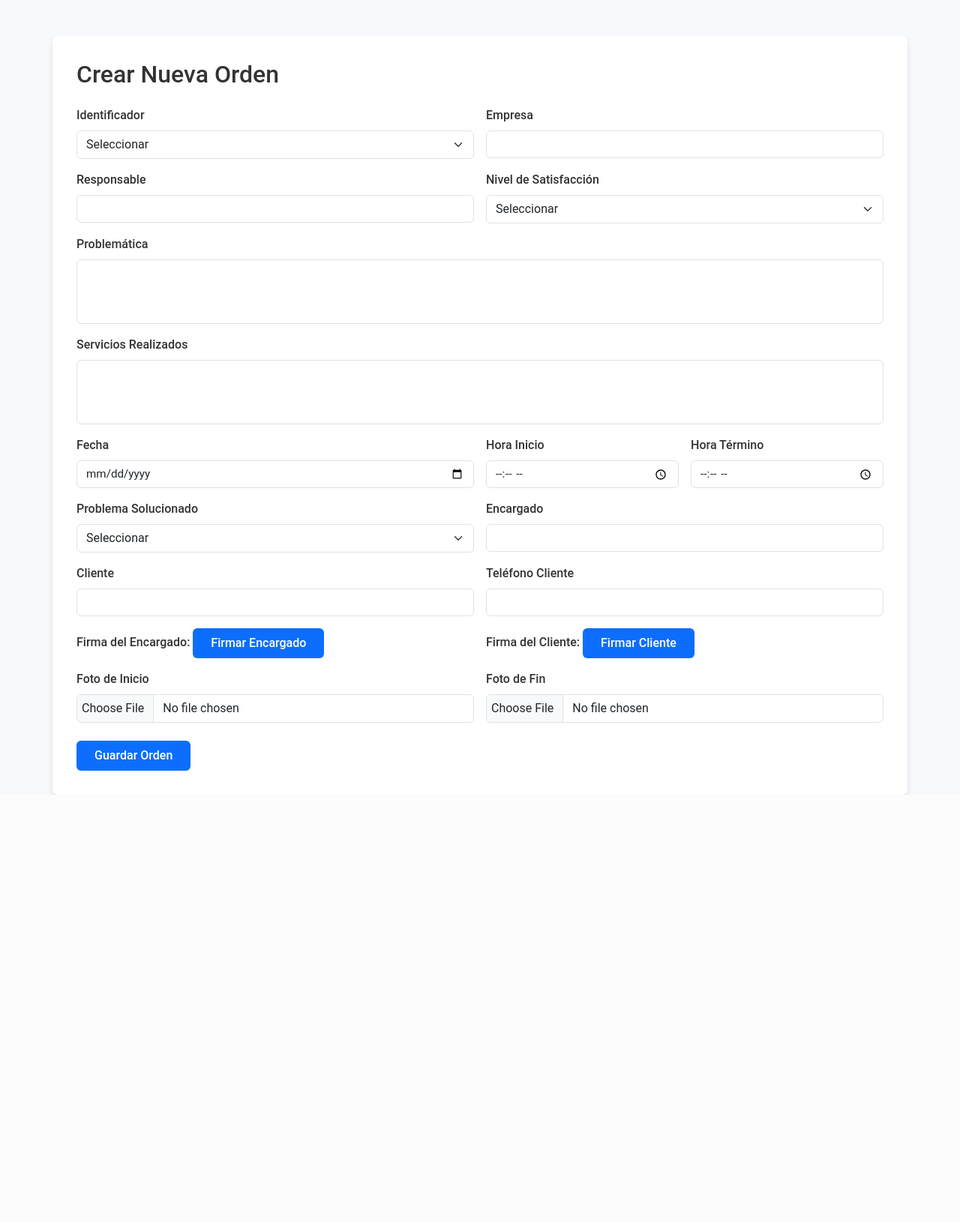
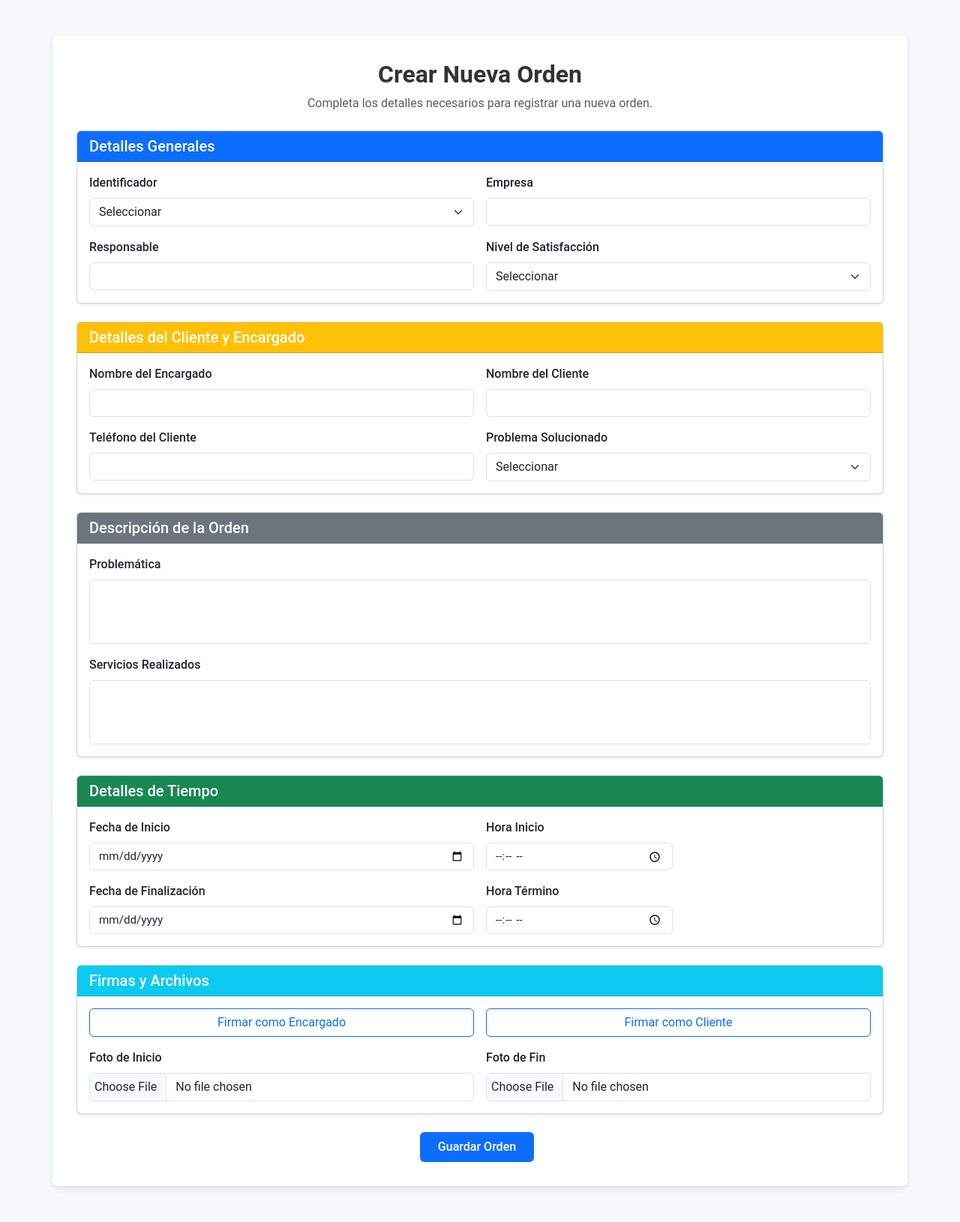
Before and after one commit to AngelPerez10/Gestion, a Django app: page /from_user/ in a window 1280 px wide. Shown: the whole page at 75% size. Before the commit the page ends 1060 px from the top, so only its background shows below. Run offline with Django 5.2, Linux system fonts and the light colour scheme.

Commit message:
Funcion del pdf
Se creo la funcion del pdf y el funcionalidad de formulario para el usuario

```diff
--- a/ordenes_servicios/DigitalFlow/forms.py
+++ b/ordenes_servicios/DigitalFlow/forms.py
@@ -7,11 +7,11 @@ class OrdenForm(forms.ModelForm):
     class Meta:
         model = Orden
         fields = [
-            'identificador', 'empresa', 'responsable', 'problematica',
-            'servicios_realizados', 'fecha_inicio', 'hora_inicio',
-            'fecha_finalizacion', 'hora_termino', 'nivel_satisfaccion',
-            'problema_solucionado', 'nombre_encargado', 'nombre_cliente',
-            'telefono_cliente', 'foto_inicio', 'foto_fin', 'firma_encargado', 'firma_cliente'
+            'identificador', 'empresa', 'responsable', 'nivel_satisfaccion',
+            'nombre_encargado', 'nombre_cliente', 'telefono_cliente',
+            'problema_solucionado', 'problematica', 'servicios_realizados',
+            'fecha_inicio', 'hora_inicio', 'fecha_finalizacion', 'hora_termino',
+            'foto_inicio', 'foto_fin'
         ]
         widgets = {
             'fecha_inicio': forms.DateInput(attrs={'type': 'date'}),
--- a/ordenes_servicios/DigitalFlow/static/js/digital_signature.js
+++ b/ordenes_servicios/DigitalFlow/static/js/digital_signature.js
@@ -1,3 +1,6 @@
+//Archivo: js/digital_signature.js
+//Archivo para la funcionalidad de las firmas digitales en las órdenes de servicio
+
 window.onload = function () {
     const encargadoCanvas = document.getElementById('firma_encargado_canvas');
     const clienteCanvas = document.getElementById('firma_cliente_canvas');
@@ -71,6 +74,8 @@ window.onload = function () {
         }
     }
 
+
+
     // Eventos para el lienzo del encargado
     encargadoCanvas.addEventListener('mousedown', (e) => {
         drawingEncargado = startDrawing(encargadoCtx, encargadoCanvas, e);
@@ -138,32 +143,4 @@ window.onload = function () {
         localStorage.removeItem('firma_cliente'); // Borrar firma almacenada
     });
 
-    // Convertir firmas a imágenes antes de enviar
-    document.querySelector('form').addEventListener('submit', function (e) {
-        e.preventDefault(); // Prevenir el envío del formulario para evitar recarga de página
-
-        // Obtener las imágenes en formato base64
-        const encargadoSignature = encargadoCanvas.toDataURL();
-        const clienteSignature = clienteCanvas.toDataURL();
-
-        // Guardar las firmas en localStorage
-        localStorage.setItem('firma_encargado', encargadoSignature);
-        localStorage.setItem('firma_cliente', clienteSignature);
-
-        // Crear campos ocultos en el formulario para enviar las imágenes
-        const encargadoInput = document.createElement('input');
-        encargadoInput.type = 'hidden';
-        encargadoInput.name = 'firma_encargado';
-        encargadoInput.value = encargadoSignature;
-        this.appendChild(encargadoInput);
-
-        const clienteInput = document.createElement('input');
-        clienteInput.type = 'hidden';
-        clienteInput.name = 'firma_cliente';
-        clienteInput.value = clienteSignature;
-        this.appendChild(clienteInput);
-
-        // Enviar el formulario
-        this.submit();
-    });
 };
--- a/ordenes_servicios/DigitalFlow/templates/from_user.html
+++ b/ordenes_servicios/DigitalFlow/templates/from_user.html
@@ -6,16 +6,26 @@
     {% load static %}
     <meta charset="UTF-8">
     <meta name="viewport" content="width=device-width, initial-scale=1.0">
-    <link href="https://cdn.jsdelivr.net/npm/bootstrap@5.3.0-alpha1/dist/css/bootstrap.min.css" rel="stylesheet">
+    <link href="https://cdn.jsdelivr.net/npm/bootstrap@5.3.0/dist/css/bootstrap.min.css" rel="stylesheet">
     <link rel="stylesheet" href="{% static 'css/desing_user.css' %}">
     <title>Formulario de Usuario</title>
 </head>
 <body>
-    <div class="container mt-5">
-        <h2 class="mb-4">Crear Nueva Orden</h2>
+    <div class="container mt-5 mb-5">
+        <div class="text-center mb-4">
+            <h2 class="fw-bold">Crear Nueva Orden</h2>
+            <p class="text-muted">Completa los detalles necesarios para registrar una nueva orden.</p>
+        </div>
+
         <!-- Formulario de creación de orden -->
         <form action="{% url 'DigitalFlow:from_user' %}" method="POST" enctype="multipart/form-data">
             {% csrf_token %}
+
+            <div class="card shadow-sm mb-4">
+                <div class="card-header bg-primary text-white">
+                    <h5 class="mb-0">Detalles Generales</h5>
+                </div>
+                <div class="card-body">
                     <div class="row g-3">
                         <div class="col-md-6">
                             <label for="identificador" class="form-label">Identificador</label>
@@ -44,25 +54,27 @@
                                 <option value="4">4 - Excelente</option>
                             </select>
                         </div>
-                <div class="col-md-12">
-                    <label for="problematica" class="form-label">Problemática</label>
-                    <textarea class="form-control" id="problematica" name="problematica" rows="3" required></textarea>
                     </div>
-                <div class="col-md-12">
-                    <label for="servicios_realizados" class="form-label">Servicios Realizados</label>
-                    <textarea class="form-control" id="servicios_realizados" name="servicios_realizados" rows="3" required></textarea>
+                </div>
+            </div>
+
+            <div class="card shadow-sm mb-4">
+                <div class="card-header bg-warning text-white">
+                    <h5 class="mb-0">Detalles del Cliente y Encargado</h5>
+                </div>
+                <div class="card-body">
+                    <div class="row g-3">
+                        <div class="col-md-6">
+                            <label for="nombre_encargado" class="form-label">Nombre del Encargado</label>
+                            <input type="text" class="form-control" id="nombre_encargado" name="nombre_encargado" required>
                         </div>
                         <div class="col-md-6">
-                    <label for="fecha" class="form-label">Fecha</label>
-                    <input type="date" class="form-control" id="fecha" name="fecha" required>
+                            <label for="nombre_cliente" class="form-label">Nombre del Cliente</label>
+                            <input type="text" class="form-control" id="nombre_cliente" name="nombre_cliente" required>
                         </div>
-                <div class="col-md-3">
-                    <label for="hora_inicio" class="form-label">Hora Inicio</label>
-                    <input type="time" class="form-control" id="hora_inicio" name="hora_inicio" required>
-                </div>
-                <div class="col-md-3">
-                    <label for="hora_termino" class="form-label">Hora Término</label>
-                    <input type="time" class="form-control" id="hora_termino" name="hora_termino" required>
+                        <div class="col-md-6">
+                            <label for="telefono_cliente" class="form-label">Teléfono del Cliente</label>
+                            <input type="tel" class="form-control" id="telefono_cliente" name="telefono_cliente" required>
                         </div>
                         <div class="col-md-6">
                             <label for="problema_solucionado" class="form-label">Problema Solucionado</label>
@@ -72,26 +84,112 @@
                                 <option value="False">No</option>
                             </select>
                         </div>
+                    </div>
+                </div>
+            </div>
+
+
+            <div class="card shadow-sm mb-4">
+                <div class="card-header bg-secondary text-white">
+                    <h5 class="mb-0">Descripción de la Orden</h5>
+                </div>
+                <div class="card-body">
+                    <div class="row g-3">
+                        <div class="col-md-12">
+                            <label for="problematica" class="form-label">Problemática</label>
+                            <textarea class="form-control" id="problematica" name="problematica" rows="3" required></textarea>
+                        </div>
+                        <div class="col-md-12">
+                            <label for="servicios_realizados" class="form-label">Servicios Realizados</label>
+                            <textarea class="form-control" id="servicios_realizados" name="servicios_realizados" rows="3" required></textarea>
+                        </div>
+                    </div>
+                </div>
+            </div>
+
+            <div class="card shadow-sm mb-4">
+                <div class="card-header bg-success text-white">
+                    <h5 class="mb-0">Detalles de Tiempo</h5>
+                </div>
+                <div class="card-body">
+                    <div class="row g-3">
                         <div class="col-md-6">
-                    <label for="nombre_encargado" class="form-label">Encargado</label>
-                    <input type="text" class="form-control" id="nombre_encargado" name="nombre_encargado" required>
+                            <label for="fecha_inicio" class="form-label">Fecha de Inicio</label>
+                            <input type="date" class="form-control" id="fecha_inicio" name="fecha_inicio" required>
+                        </div>
+                        <div class="col-md-3">
+                            <label for="hora_inicio" class="form-label">Hora Inicio</label>
+                            <input type="time" class="form-control" id="hora_inicio" name="hora_inicio" required>
                         </div>
                         <div class="col-md-6">
-                    <label for="nombre_cliente" class="form-label">Cliente</label>
-                    <input type="text" class="form-control" id="nombre_cliente" name="nombre_cliente" required>
+                            <label for="fecha_finalizacion" class="form-label">Fecha de Finalización</label>
+                            <input type="date" class="form-control" id="fecha_finalizacion" name="fecha_finalizacion" required>
+                        </div>
+                        <div class="col-md-3">
+                            <label for="hora_termino" class="form-label">Hora Término</label>
+                            <input type="time" class="form-control" id="hora_termino" name="hora_termino" required>
+                        </div>
+                    </div>
+                </div>
+            </div>
+
+            <div class="card shadow-sm mb-4">
+                <div class="card-header bg-info text-white">
+                    <h5 class="mb-0">Firmas y Archivos</h5>
+                </div>
+                <div class="card-body">
+                    <div class="row g-3">
+                        <!-- Botones para abrir los modales de firma -->
+
+                        <div class="col-md-6">
+                            <button type="button" class="btn btn-outline-primary w-100" data-bs-toggle="modal" data-bs-target="#firmaModalEncargado">
+                                Firmar como Encargado
+                            </button>
                         </div>
                         <div class="col-md-6">
-                    <label for="telefono_cliente" class="form-label">Teléfono Cliente</label>
-                    <input type="tel" class="form-control" id="telefono_cliente" name="telefono_cliente" required>
+                            <button type="button" class="btn btn-outline-primary w-100" data-bs-toggle="modal" data-bs-target="#firmaModalCliente">
+                                Firmar como Cliente
+                            </button>
                         </div>
-                <div class="col-md-6">
-                    <label for="firma_encargado" class="form-label">Firma del Encargado:</label>
-                    <button type="button" class="btn btn-primary" data-bs-toggle="modal" data-bs-target="#firmaModalEncargado">Firmar Encargado</button>
+
+                        <!-- Modales para firmas -->
+                        <div class="modal fade" id="firmaModalEncargado" tabindex="-1" aria-labelledby="firmaModalEncargadoLabel" aria-hidden="true">
+                            <div class="modal-dialog">
+                                <div class="modal-content">
+                                    <div class="modal-header">
+                                        <h5 class="modal-title" id="firmaModalEncargadoLabel">Firma del Encargado</h5>
+                                        <button type="button" class="btn-close" data-bs-dismiss="modal" aria-label="Close"></button>
                                     </div>
-                <div class="col-md-6">
-                    <label for="firma_cliente" class="form-label">Firma del Cliente:</label>
-                    <button type="button" class="btn btn-primary" data-bs-toggle="modal" data-bs-target="#firmaModalCliente">Firmar Cliente</button>
+                                    <div class="modal-body">
+                                        <canvas id="firma_encargado_canvas" width="500" height="200"></canvas>
+                                        <button type="button" class="btn btn-secondary mt-3 w-100" id="clearEncargadoSignature">Limpiar Firma</button>
                                     </div>
+                                    <div class="modal-footer">
+                                        <button type="button" class="btn btn-primary" id="saveEncargadoSignature" data-bs-dismiss="modal">Guardar Firma</button>
+                                    </div>
+                                </div>
+                            </div>
+                        </div>
+
+                        <div class="modal fade" id="firmaModalCliente" tabindex="-1" aria-labelledby="firmaModalClienteLabel" aria-hidden="true">
+                            <div class="modal-dialog">
+                                <div class="modal-content">
+                                    <div class="modal-header">
+                                        <h5 class="modal-title" id="firmaModalClienteLabel">Firma del Cliente</h5>
+                                        <button type="button" class="btn-close" data-bs-dismiss="modal" aria-label="Close"></button>
+                                    </div>
+                                    <div class="modal-body">
+                                        <canvas id="firma_cliente_canvas" width="500" height="200"></canvas>
+                                        <button type="button" class="btn btn-secondary mt-3 w-100" id="clearClienteSignature">Limpiar Firma</button>
+                                    </div>
+                                    <div class="modal-footer">
+                                        <button type="button" class="btn btn-primary" id="saveClienteSignature" data-bs-dismiss="modal">Guardar Firma</button>
+                                    </div>
+                                </div>
+                            </div>
+                        </div>
+
+                        <!-- Subida de archivos -->
                         <div class="col-md-6">
                             <label for="foto_inicio" class="form-label">Foto de Inicio</label>
                             <input type="file" class="form-control" id="foto_inicio" name="foto_inicio" accept="image/*">
@@ -101,53 +199,17 @@
                             <input type="file" class="form-control" id="foto_fin" name="foto_fin" accept="image/*">
                         </div>
                     </div>
-            <div class="mt-4">
-                <button type="submit" class="btn btn-primary">Guardar Orden</button>
+                </div>
+            </div>
+
+            <div class="text-center mt-4">
+                <button type="submit" class="btn btn-primary btn-lg">Guardar Orden</button>
             </div>
         </form>
     </div>
 
-    <!-- Modal de Firma Encargado -->
-    <div class="modal fade" id="firmaModalEncargado" tabindex="-1" aria-labelledby="firmaModalEncargadoLabel" aria-hidden="true">
-        <div class="modal-dialog">
-            <div class="modal-content">
-                <div class="modal-header">
-                    <h5 class="modal-title" id="firmaModalEncargadoLabel">Firma del Encargado</h5>
-                    <button type="button" class="btn-close" data-bs-dismiss="modal" aria-label="Close"></button>
-                </div>
-                <div class="modal-body">
-                    <canvas id="firma_encargado_canvas" width="500" height="200"></canvas>
-                    <button type="button" class="btn btn-secondary btn-clear" id="clearEncargadoSignature">Limpiar Firma</button>
-                </div>
-                <div class="modal-footer">
-                    <button type="button" class="btn btn-primary" id="saveEncargadoSignature" data-bs-dismiss="modal">Guardar Firma</button>
-                </div>
-            </div>
-        </div>
-    </div>
-
-    <!-- Modal de Firma Cliente -->
-    <div class="modal fade" id="firmaModalCliente" tabindex="-1" aria-labelledby="firmaModalClienteLabel" aria-hidden="true">
-        <div class="modal-dialog">
-            <div class="modal-content">
-                <div class="modal-header">
-                    <h5 class="modal-title" id="firmaModalClienteLabel">Firma del Cliente</h5>
-                    <button type="button" class="btn-close" data-bs-dismiss="modal" aria-label="Close"></button>
-                </div>
-                <div class="modal-body">
-                    <canvas id="firma_cliente_canvas" width="500" height="200"></canvas>
-                    <button type="button" class="btn btn-secondary btn-clear" id="clearClienteSignature">Limpiar Firma</button>
-                </div>
-                <div class="modal-footer">
-                    <button type="button" class="btn btn-primary" id="saveClienteSignature" data-bs-dismiss="modal">Guardar Firma</button>
-                </div>
-            </div>
-        </div>
-    </div>
-
     <script src="https://code.jquery.com/jquery-3.6.0.min.js"></script>
-    <script src="https://cdn.jsdelivr.net/npm/@popperjs/core@2.11.6/dist/umd/popper.min.js"></script>
-    <script src="https://cdn.jsdelivr.net/npm/bootstrap@5.3.0-alpha1/dist/js/bootstrap.min.js"></script>
+    <script src="https://cdn.jsdelivr.net/npm/bootstrap@5.3.0/dist/js/bootstrap.bundle.min.js"></script>
     <script src="{% static 'js/digital_signature.js' %}"></script>
 </body>
 </html>
--- a/ordenes_servicios/DigitalFlow/templates/ordenes/listado_ordenes.html
+++ b/ordenes_servicios/DigitalFlow/templates/ordenes/listado_ordenes.html
@@ -106,7 +106,7 @@
                                         <a href="{% url 'DigitalFlow:editar_orden' pk=orden.id %}" class="btn btn-warning btn-sm shadow">
                                             <i class="bi bi-pencil-fill"></i> Editar
                                         </a>
-                                        <a href="{% url 'DigitalFlow:pdf_orden' pk=orden.id %}" class="btn btn-secondary btn-sm shadow">
+                                        <a href="{% url 'DigitalFlow:vista_pdf' pk=orden.id %}" class="btn btn-secondary btn-sm shadow">
                                             <i class="bi bi-file-earmark-pdf"></i> PDF
                                         </a>
                                         <form action="{% url 'DigitalFlow:eliminar_orden' pk=orden.id %}" method="POST" class="delete-form" style="display:inline;">
--- a/ordenes_servicios/DigitalFlow/urls.py
+++ b/ordenes_servicios/DigitalFlow/urls.py
@@ -11,4 +11,5 @@ urlpatterns = [
     path('editar/<int:pk>/', views.editar_orden, name='editar_orden'),
     path('eliminar/<int:pk>/', views.eliminar_orden, name='eliminar_orden'),
     path('from_user/', views.from_user, name='from_user'),
+    path('vista_pdf/<int:pk>/', views.vista_pdf, name='vista_pdf'),
 ]
--- a/ordenes_servicios/DigitalFlow/views.py
+++ b/ordenes_servicios/DigitalFlow/views.py
@@ -1,3 +1,6 @@
+# Archivo: DigitalFlow/views.py
+# Archivo con las vistas de la aplicación DigitalFlow
+
 from django.shortcuts import render, get_object_or_404, redirect
 from django.http import JsonResponse
 from .models import Orden
@@ -62,35 +65,21 @@ def eliminar_orden(request, pk):
     return JsonResponse({'status': 'error', 'message': 'Método no permitido.'}, status=405)
 
 
-# Vista para el formulario de usuario
 def from_user(request):
     if request.method == 'POST':
+        # Suponiendo que usas un formulario para guardar la orden
         form = OrdenForm(request.POST, request.FILES)
         if form.is_valid():
-            orden = form.save(commit=False)
-
-            # Generar el PDF
-            buffer = io.BytesIO()
-            p = canvas.Canvas(buffer, pagesize=letter)
-            p.drawString(100, 750, f"Orden: {orden.identificador}")
-            p.drawString(100, 730, f"Empresa: {orden.empresa}")
-            p.drawString(100, 710, f"Responsable: {orden.responsable}")
-            p.drawString(100, 690, "Firma del Encargado:")
-            if orden.firma_encargado:
-                p.drawImage(orden.firma_encargado.path, 100, 650, width=150, height=50)
-            p.drawString(100, 630, "Firma del Cliente:")
-            if orden.firma_cliente:
-                p.drawImage(orden.firma_cliente.path, 100, 600, width=150, height=50)
-            p.save()
-
-            # Guardar el PDF en la base de datos
-            buffer.seek(0)
-            pdf_file = ContentFile(buffer.read())
-            buffer.close()
-            orden.pdf_generado.save(f"orden_{orden.id}.pdf", pdf_file)
-
-            orden.save()
-            return redirect('DigitalFlow:listado_ordenes')
+            nueva_orden = form.save()  # Guarda la orden y devuelve el objeto
+            # Redirige a vista_pdf con el ID de la nueva orden
+            return redirect('DigitalFlow:vista_pdf', pk=nueva_orden.pk)
     else:
         form = OrdenForm()
+
     return render(request, 'from_user.html', {'form': form})
+
+
+
+def vista_pdf(request, pk):
+    orden = get_object_or_404(Orden, pk=pk)
+    return render(request, 'vista_pdf.html', {'orden': orden})
```
Also changed, not shown: ordenes_servicios/DigitalFlow/models.py (+9 -13 lines), ordenes_servicios/DigitalFlow/templates/ordenes/crear_orden.html (+6 -2 lines), ordenes_servicios/DigitalFlow/templates/vista_pdf.html (added, +55 -0 lines), ordenes_servicios/DigitalFlow/migrations/0005_remove_orden_pdf_generado_orden_pdf_orden_and_more.py (added), ordenes_servicios/DigitalFlow/migrations/0006_remove_orden_firma_cliente_and_more.py (added), ordenes_servicios/DigitalFlow/migrations/0007_remove_orden_pdf_orden_orden_pdf_generado.py (added), ordenes_servicios/db.sqlite3. Lines whose indentation alone changed are shown as unchanged.
